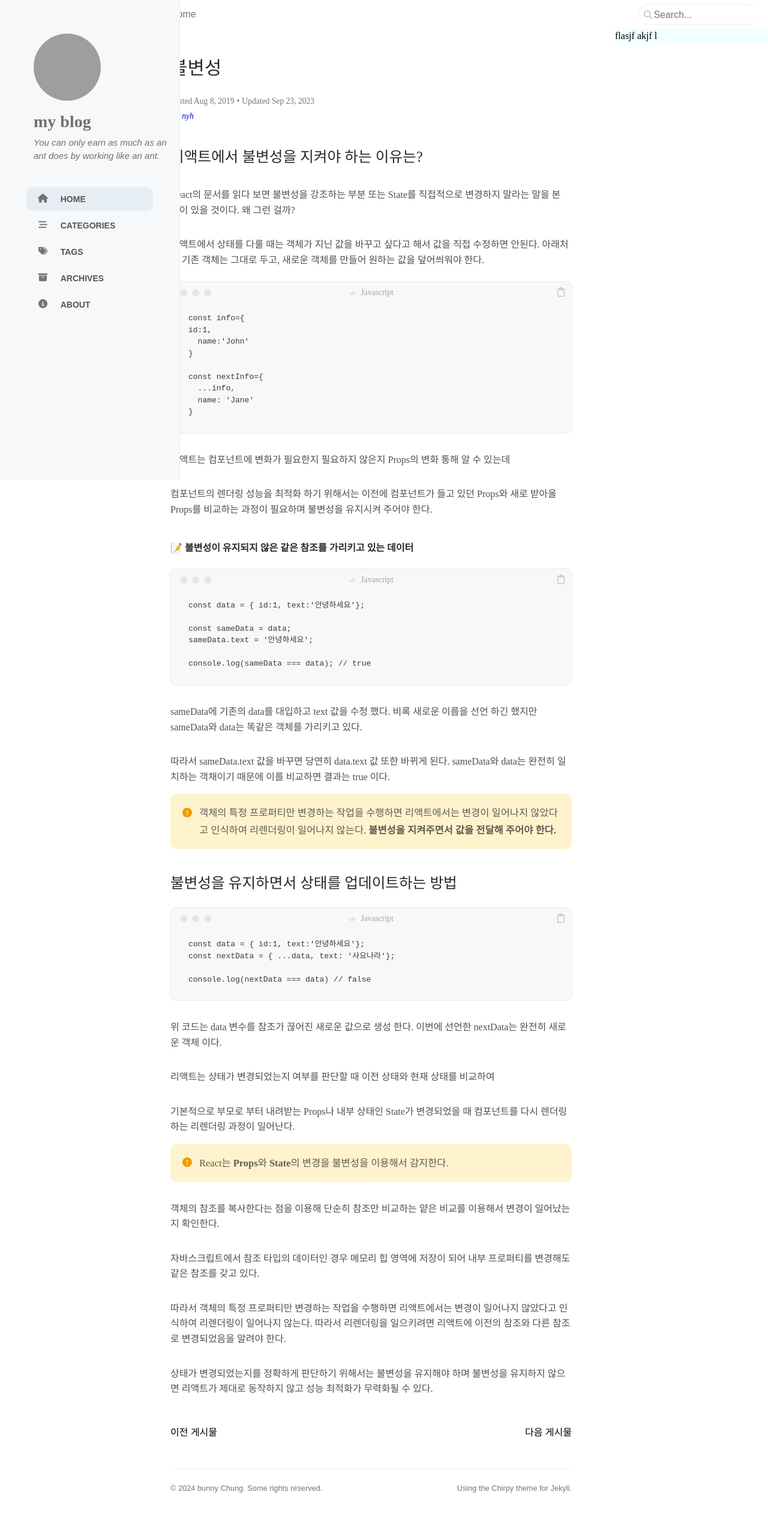
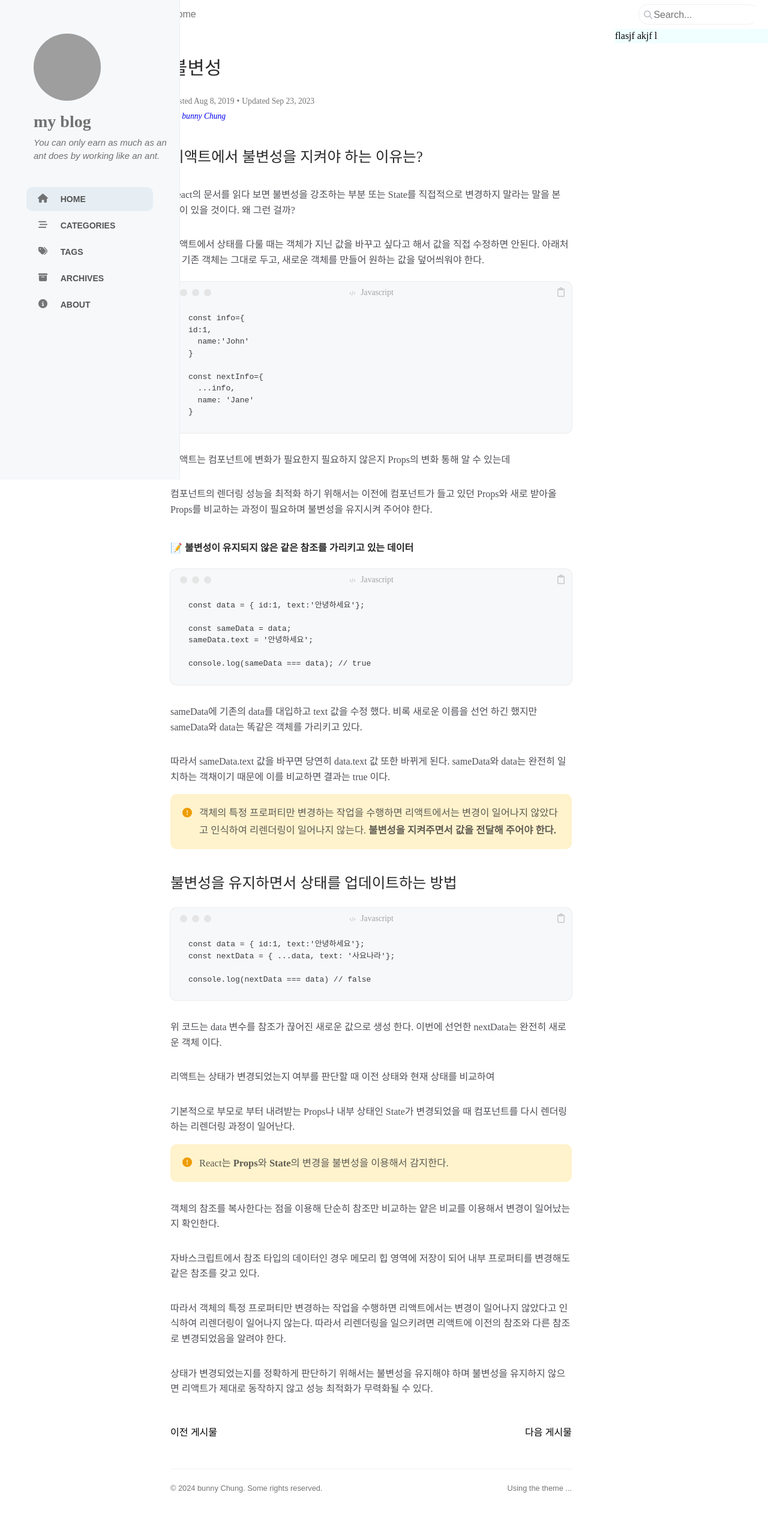
Before and after one commit to nam-yeun-hwa/my-blog, a Next.js app: page /posts/1 in a window 1280 px wide. Shown: the whole page at 60% size. Built offline with nearby package versions, Linux system fonts and the light colour scheme; grey boxes are pictures that could not be loaded; a web font is replaced by a local one.

Commit message:
Design(post detail):페이지 디자인 일부 수정

```diff
--- a/src/app/(layoutCase)/posts/[postid]/page.tsx
+++ b/src/app/(layoutCase)/posts/[postid]/page.tsx
@@ -154,7 +154,7 @@ export default function Post({ params, detail }: Props) {
                   href="https://github.com/nam-yeun-hwa"
                   className={style.author}
                 >
-                  nyh
+                  bunny Chung
                 </Link>
               </em>
             </span>
@@ -187,7 +187,7 @@ export default function Post({ params, detail }: Props) {
           <p className={style.copylight}>
             © 2024 bunny Chung. Some rights reserved.
           </p>
-          <p className={style.theme}>Using the Chirpy theme for Jekyll.</p>
+          <p className={style.theme}>Using the theme ...</p>
         </footer>
       </div>
     </>
```
